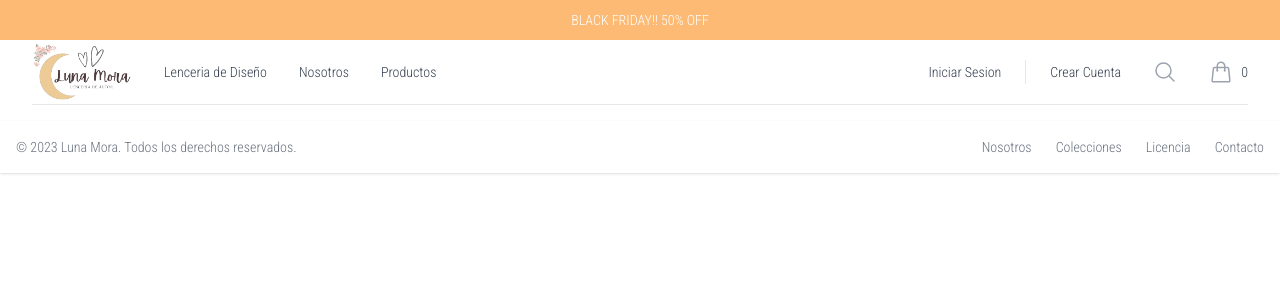
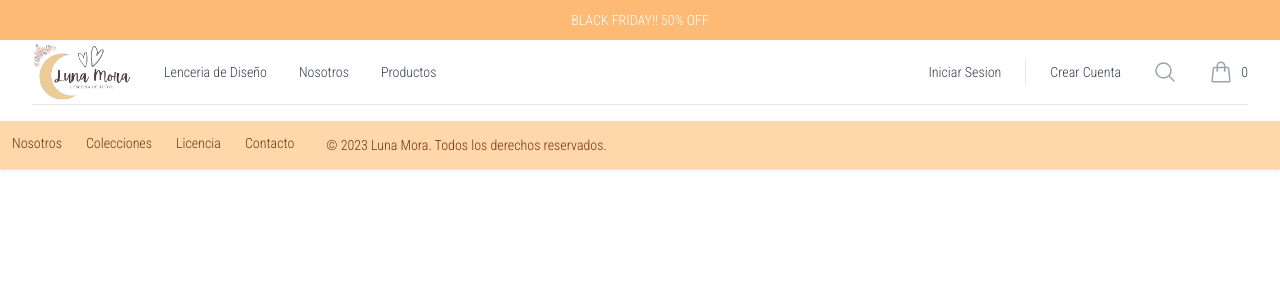
Before and after one commit to 86developer/LunaMoraEcommerce, a Next.js app in the folder proyecto/: page /carrito in a window 1280 px wide. Shown: the top 300 px of the page. Built offline with nearby package versions, Linux system fonts and the light colour scheme.

Commit message:
add styles

```diff
--- a/proyecto/src/components/footer.jsx
+++ b/proyecto/src/components/footer.jsx
@@ -4,12 +4,10 @@ import Link from 'next/link';
 
 export default function Footer() {
     return (
-        <footer className="footer bg-white shadow">
-            <div className="w-full mx-auto max-w-screen-xl p-4 md:flex md:items-center md:justify-between">
-                <span className="text-sm text-gray-500 sm:text-center dark:text-gray-400">
-                    © 2023 <Link href="/home" className="hover:underline">Luna Mora</Link>. Todos los derechos reservados.
-                </span>
-                <ul className="flex flex-wrap items-center mt-3 text-sm font-medium text-gray-500 dark:text-gray-400 sm:mt-0">
+        <footer className="footer bg-orange-200 shadow">
+            <div className="w-full mx-auto max-w-screen-xl p-3 md:flex md:items-center ">
+
+                <ul className="flex flex-wrap items-center my-1 mr-8 text-sm font-medium text-amber-900 sm:mt-0">
                     <li>
                         <Link href="/nosotros" className="mr-4 hover:underline md:mr-6">Nosotros</Link>
                     </li>
@@ -23,6 +21,9 @@ export default function Footer() {
                         <Link href="/contacto" className="hover:underline">Contacto</Link>
                     </li>
                 </ul>
+                <span className="text-sm sm:text-center text-amber-900">
+                    © 2023 <Link href="/home" className="hover:underline">Luna Mora</Link>. Todos los derechos reservados.
+                </span>
             </div>
         </footer>
     );
```
